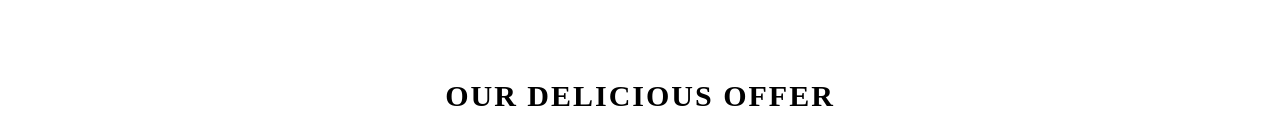
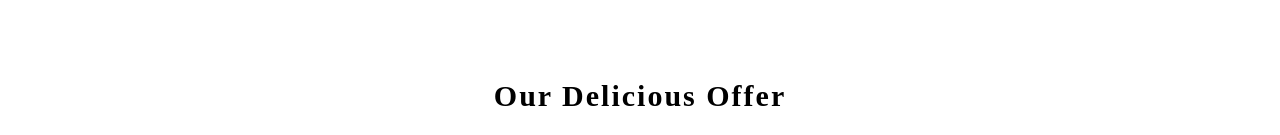
Before and after one commit to Sachin21code/CoffeeCraze, a plain HTML site: page index.html in a window 1280 px wide. Shown: the part 600-735 px from the top of the page. Drawn offline with Linux system fonts and the light colour scheme.

Commit message:
Add files via upload

```diff
--- a/index.html
+++ b/index.html
@@ -176,7 +176,7 @@
         </div><br><br><br>
 
         <div id="second">
-            <h2 style="font-size: 30px;letter-spacing:2px">OUR DELICIOUS OFFER</h2>
+            <h2 style="font-size: 30px;letter-spacing:2px">Our Delicious Offer</h2>
             <img src="https://corretto.qodeinteractive.com/wp-content/uploads/2018/04/title-separator.png" alt="">
             <p style="width: 60%;text-align:center;font-size:19px">Enjoy our special offer: Buy one handcrafted coffee and get the second at 50% off! Plus, try our new seasonal flavored lattes deliciously crafted to brighten your day. Visit us today and savor the perfect cup!</p>
         </div><br><br><br>
```
